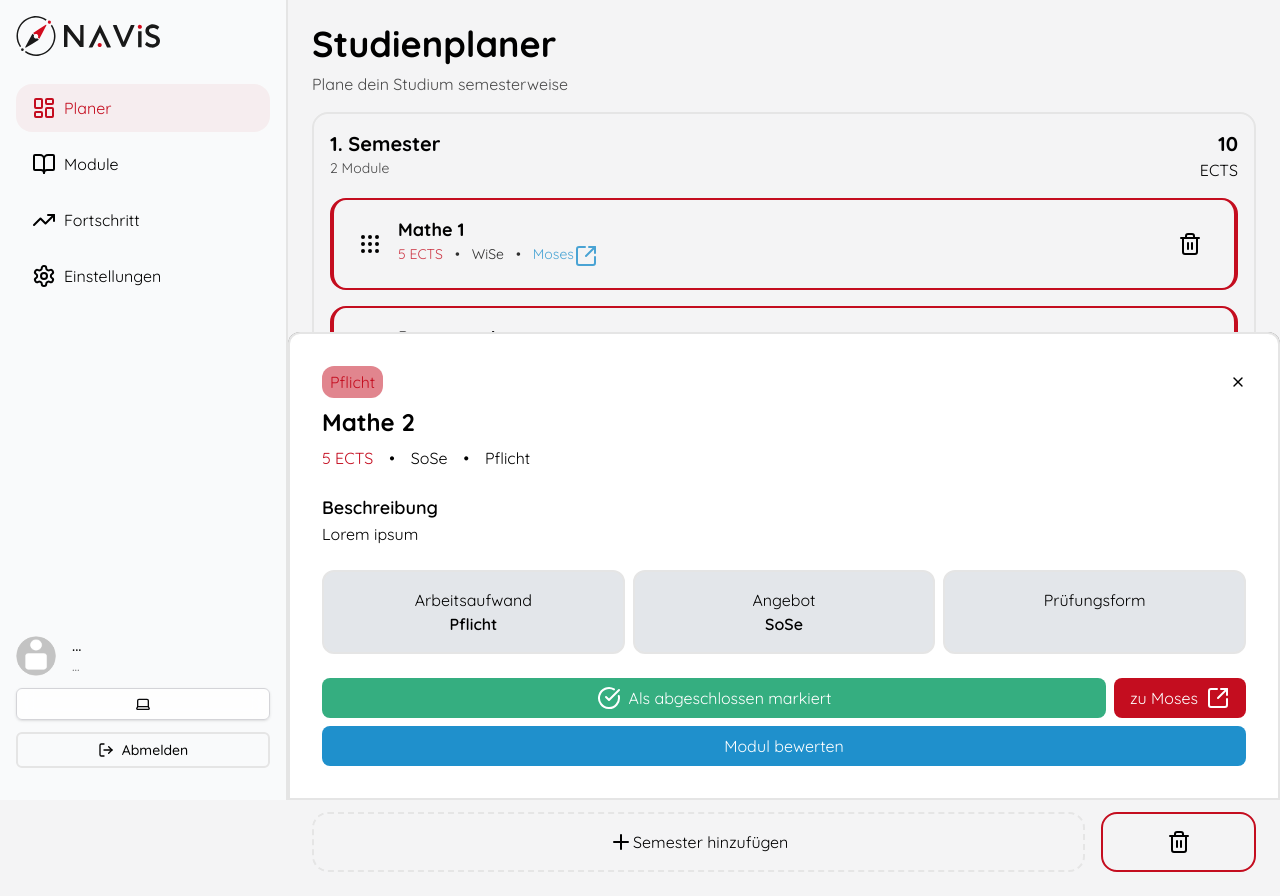
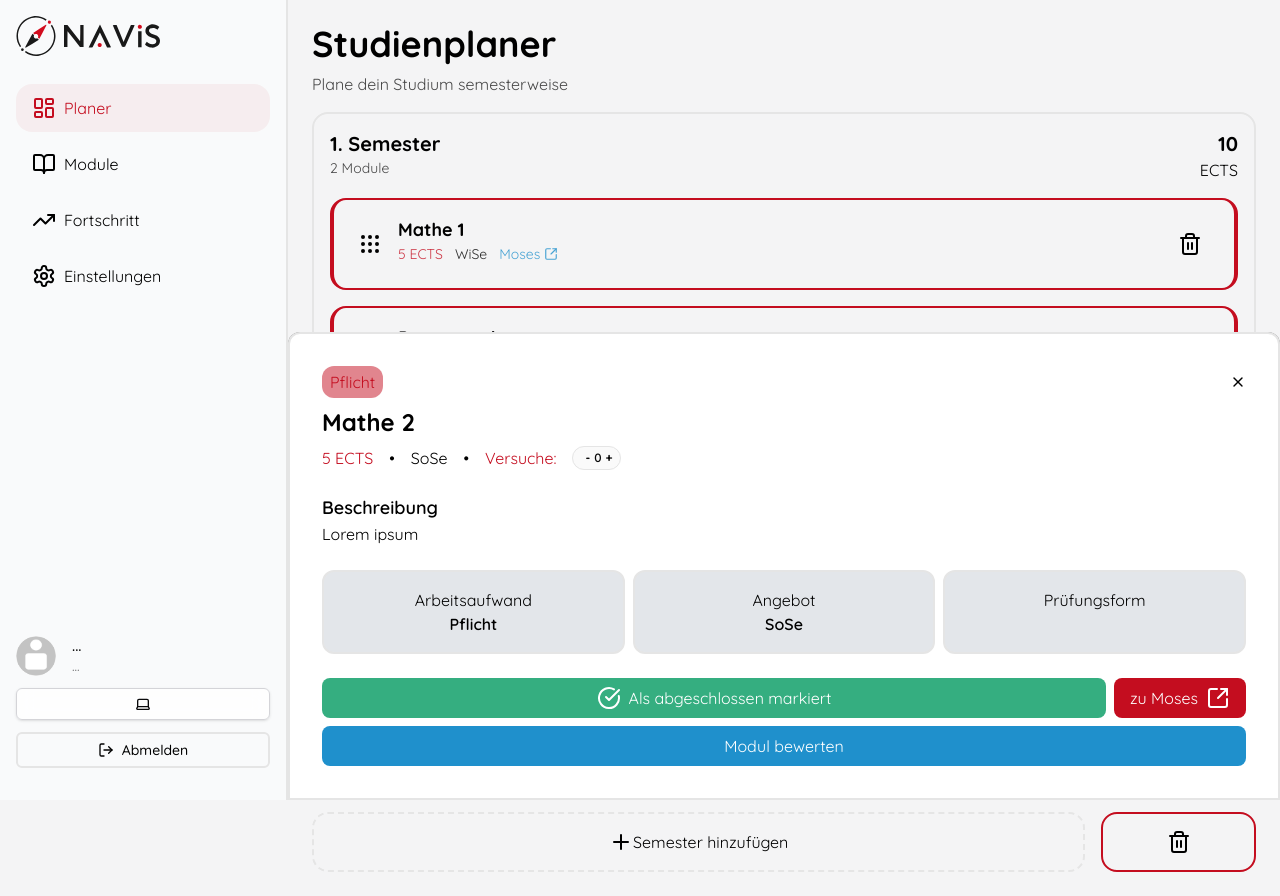
Before and after one commit to TuBerlin-Projekt-Medienerstellung/StudiKompass, a Next.js app: page /protected/planner in a window 1280 px wide. Both pictures are taken after a click on the element 784 px from the left and 644 px from the top of the page. Built offline with nearby package versions, Linux system fonts and the light colour scheme; no server answers.

Commit message:
Button für Anzahl Fehlversuche hinzugefügt

```diff
--- a/components/modul-card-modal.tsx
+++ b/components/modul-card-modal.tsx
@@ -2,11 +2,13 @@
 
 import Link from "next/link";
 import {useState, useEffect} from 'react';
-import { X , SquareArrowOutUpRight, Circle, CircleCheckBig,} from 'lucide-react';
-import { link } from "fs";
-import { details } from "@/constants";
+import {X, SquareArrowOutUpRight, Circle, CircleCheckBig,} from 'lucide-react';
+import {link} from "fs";
+import {details} from "@/constants";
 
-{/**wahrscheinlich neuer type notwendig um alle Infos aus Supabase zu holen, momentan noch modulInfo aus types.d.ts */}
+{/**wahrscheinlich neuer type notwendig um alle Infos aus Supabase zu holen, momentan noch modulInfo aus types.d.ts */
+}
+
 interface ModulInfoSupabase {
     modul_id: number;
     name: string;
@@ -37,6 +39,22 @@ const ModulCardModal = ({
                         }: Props) => {
 
     const [checked, setChecked] = useState(false);
+    const [counter, setCount] = useState(0);
+
+    const increase = (e: React.MouseEvent) => {
+        e.stopPropagation();
+        if (counter < 4) {
+            setCount(prev => prev + 1);
+        }
+    };
+
+    const decrease = (e: React.MouseEvent) => {
+        e.stopPropagation();
+        if (counter > 0) {
+            setCount(prev => prev - 1);
+        }
+    };
+
 
     useEffect(() => {
         setChecked(false);
@@ -44,7 +62,8 @@ const ModulCardModal = ({
 
     if (!modul || !isOpen) return null;
 
-  {/** Eigentlich noch notwendig: Dozent, pruefungsform (nicht in modulInfo -> neuer type?) */}
+    {/** Eigentlich noch notwendig: Dozent, pruefungsform (nicht in modulInfo -> neuer type?) */
+    }
     const {
         modul_id,
         name,
@@ -57,25 +76,26 @@ const ModulCardModal = ({
     } = modul;
 
 
-
     return (
 
         <div>
             {/**wird nur ausgeführt wenn modul =! NULL */}
             {modul && (
-        <div className={`fixed z-50 bg-black/50 rounded-t-xl bottom-0 left-0 md:left-72 right-0 flex justify-center transition-transform transform duration-300 ease-out ${
+                <div
+                    className={`fixed z-50 bg-black/50 rounded-t-xl bottom-0 left-0 md:left-72 right-0 flex justify-center transition-transform transform duration-300 ease-out ${
                         isOpen ? "translate-y-0" : "translate-y-full pointer-events-none"
                     }`}>
                     <div
                         className="w-full bg-white flex flex-col p-8 gap-6 border-y-2 border-x-2 rounded-t-xl">
                         <header className="flex flex-col gap-y-2">
                             <div className="flex flex-row items-center justify-between">
-                        <div className="flex justifycenter bg-flag-red/50 text-flag-red rounded-xl py-1 px-2 w-fit items-center justify-center">
+                                <div
+                                    className="flex justifycenter bg-flag-red/50 text-flag-red rounded-xl py-1 px-2 w-fit items-center justify-center">
                                     {modulArt}
                                 </div>
 
                                 <button type="button" onClick={onClose}>
-                            <X className="w-4 h-4" />
+                                    <X className="w-4 h-4"/>
                                 </button>
 
                             </div>
@@ -92,9 +112,22 @@ const ModulCardModal = ({
                                     {modul.semester}
                                 </p>
                                 <div>•</div>
-                        <p>
-                            {modul.modulArt}
-                        </p>
+                                {/* Counter für Fehlversuche */}
+                                <p className="text-flag-red">Versuche:</p>
+                                <div
+                                    className="flex items-center gap-1 pl-2 pr-2 text-xs bg-primary-foreground border rounded-xl p-0.5">
+                                    <button
+                                        className="flex items-center justify-center font-bold rounded-lg text-card-foreground hover:opacity-80 transition-all ml-1"
+                                        onClick={decrease}
+                                    >-
+                                    </button>
+                                    <span className="font-semibold text-center text-card-foreground">{counter}</span>
+                                    <button
+                                        className="flex items-center justify-center font-bold rounded-lg text-card-foreground hover:opacity-80 transition-all"
+                                        onClick={increase}
+                                    >+
+                                    </button>
+                                </div>
                             </div>
                         </header>
                         <div>
--- a/components/semester-modul-card.tsx
+++ b/components/semester-modul-card.tsx
@@ -3,33 +3,42 @@
 import Link from "next/link"
 import {SquareArrowOutUpRight, Grip, Trash2} from 'lucide-react';
 import ModulCardModal from '@/components/modul-card-modal';
-import { useState } from "react";
+import {useState} from "react";
 
 type Props = {
-  modul: modulInfo;
-  onClick: () => void;
+    modul: modulInfo;
+    onClick: () => void;
 };
 
-const SemesterModulCard = ({ modul, onClick }: Props) => {
+const SemesterModulCard = ({modul, onClick}: Props) => {
 
     const [isOpen, setIsOpen] = useState(false);
     const [selectedModul, setSelectedModul] = useState<modulInfo | null>(null);
+    const valueDisplay = document.getElementById("counter-value");
 
     return (
         <div>
-            <div onClick={onClick} className="px-6 py-4 rounded-2xl border-x-4 border-y-2 border-flag-red flex flex-row gap-2">
+            <div onClick={onClick}
+                 className="px-6 py-4 rounded-2xl border-x-4 border-y-2 border-flag-red flex flex-row gap-2 cursor-pointer">
                 <div className='pr-2 py-4'>
-                    <Grip />
+                    <Grip/>
                 </div>
-                <div className='flex flex-col '>
+                <div className='flex flex-col flex-1'>
                     <h1 className="font-bold text-lg">{modul.name}</h1>
-                    <div className="flex opacity-80 gap-3 text-sm">
-                        <span className="text-flag-red">{modul.leistungspunkte} ECTS</span> &bull; <span>WiSe</span>&bull; <Link
-                        className="flex text-blue-bell"
-                        href="#">Moses <SquareArrowOutUpRight/></Link>
+                    <div className="flex flex-wrap items-center opacity-80 gap-3 text-sm">
+                        <span className="text-flag-red">{modul.leistungspunkte} ECTS</span>
+                        <span>WiSe</span>
+                        <Link className="flex items-center gap-1 text-blue-bell" href="#">
+                            Moses <SquareArrowOutUpRight size={14}/>
+                        </Link>
                     </div>
                 </div>
-                <button className="flex pr-2 py-4 ml-auto">
+                <button
+                    className="flex pr-2 py-4 ml-auto hover:text-red-500 transition-colors"
+                    onClick={(e) => {
+                        e.stopPropagation();
+                    }}
+                >
                     <Trash2/>
                 </button>
             </div>
@@ -38,6 +47,7 @@ const SemesterModulCard = ({ modul, onClick }: Props) => {
                 onClose={() => setIsOpen(false)}
                 modul={selectedModul}/>
         </div>
-    )
-}
-export default SemesterModulCard
+    );
+};
+
+export default SemesterModulCard;
```
Lines whose indentation alone changed are shown as unchanged.
